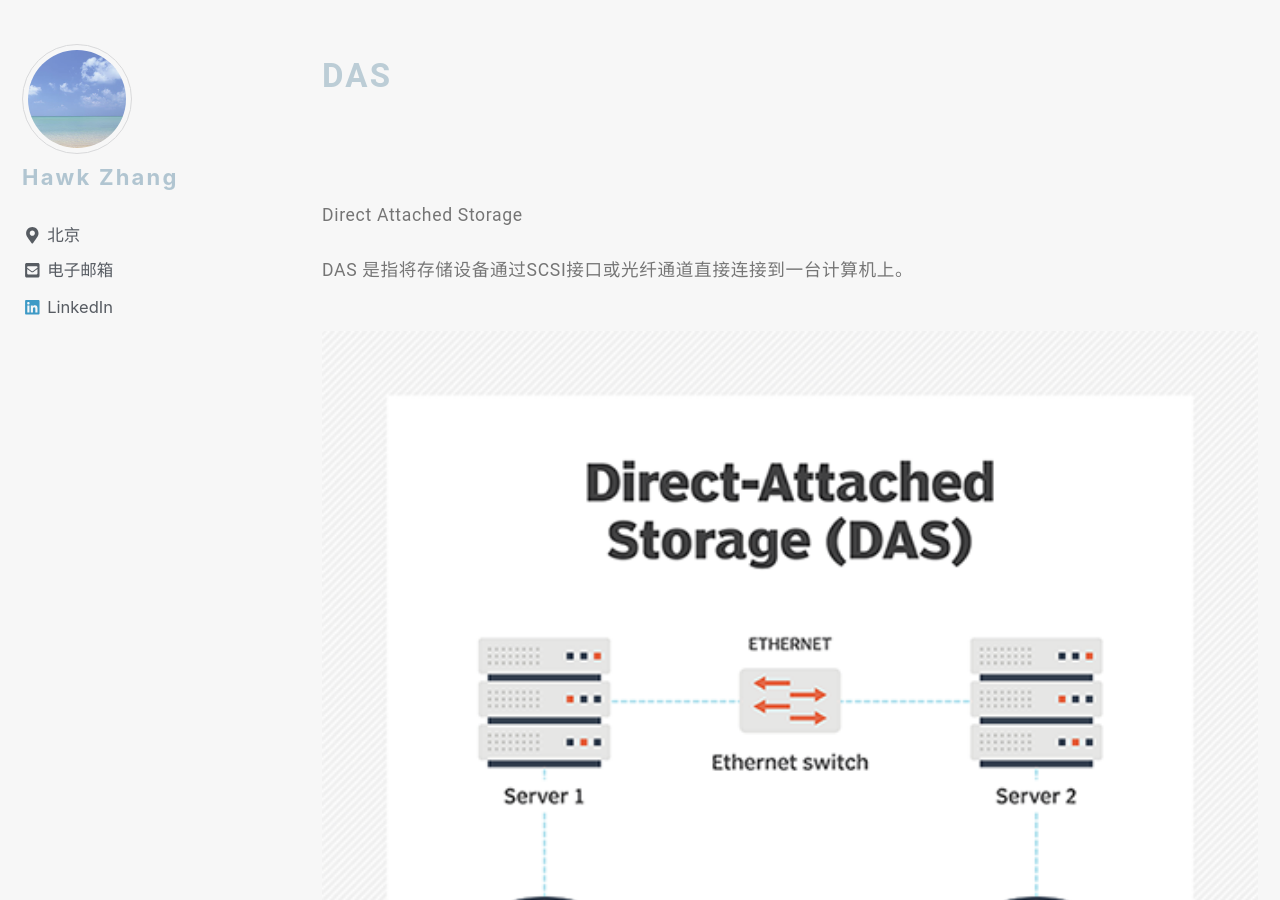
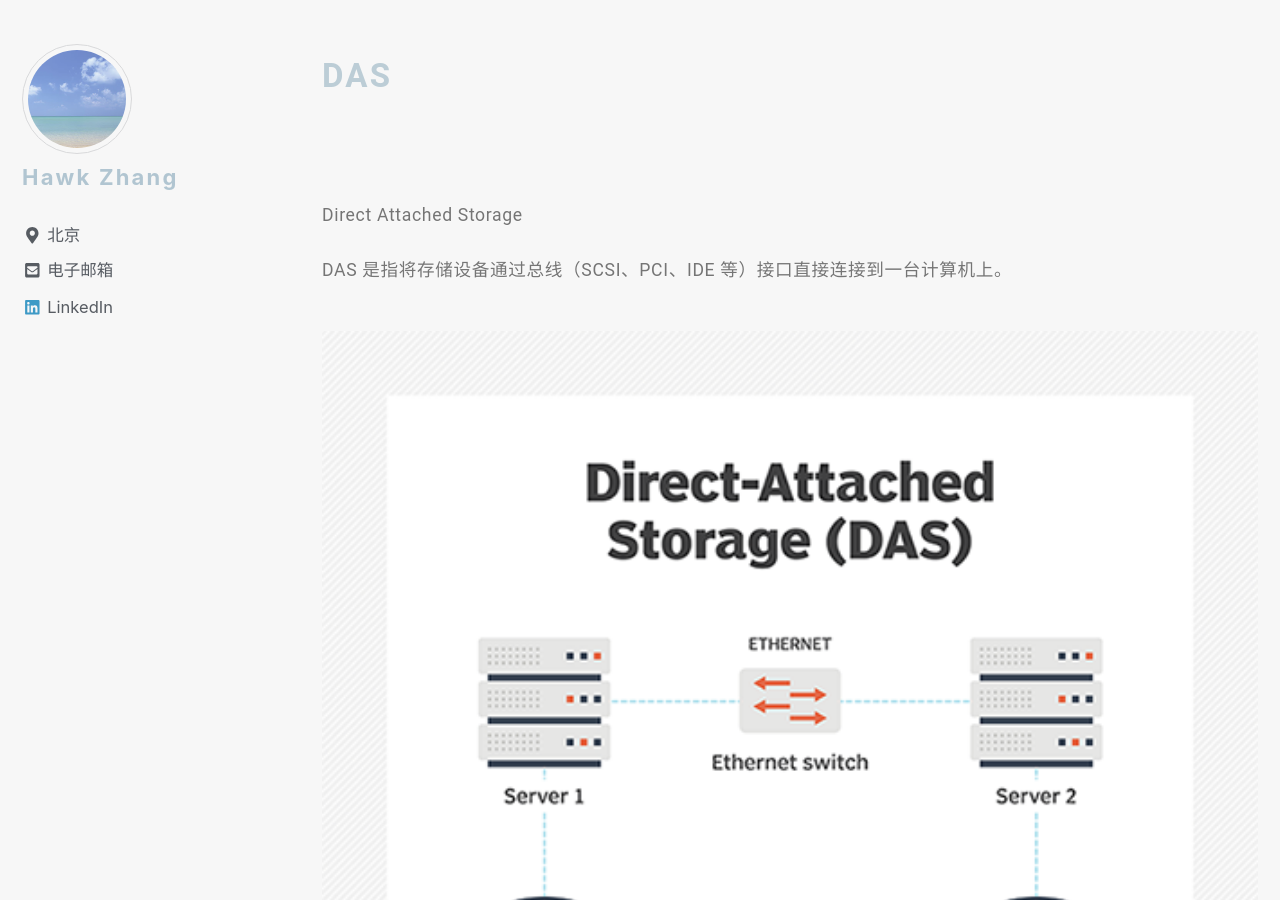
Before and after one commit to narru888/linotes_note, a Jekyll site: the page built from _posts/storage/2018-03-01-das.nas.san.md, in a window 1280 px wide and 900 px high, scrolled down 1601 px. Built offline with Jekyll 4.4.1, drawn with Linux system fonts in a browser that asks for light colours; nearby versions of some CDN libraries; a script that is not in the unit is left out.

Commit message:
update on 2018-11-21 11:04:01 CST

```diff
--- a/_posts/storage/2018-03-01-das.nas.san.md
+++ b/_posts/storage/2018-03-01-das.nas.san.md
@@ -19,7 +19,7 @@ header:
 
 Direct Attached Storage
 
-DAS 是指将存储设备通过SCSI接口或光纤通道直接连接到一台计算机上。
+DAS 是指将存储设备通过总线（SCSI、PCI、IDE 等）接口直接连接到一台计算机上。
 
 {% include figure image_path="/assets/images/storage-das.png" alt="" %}
 
```
